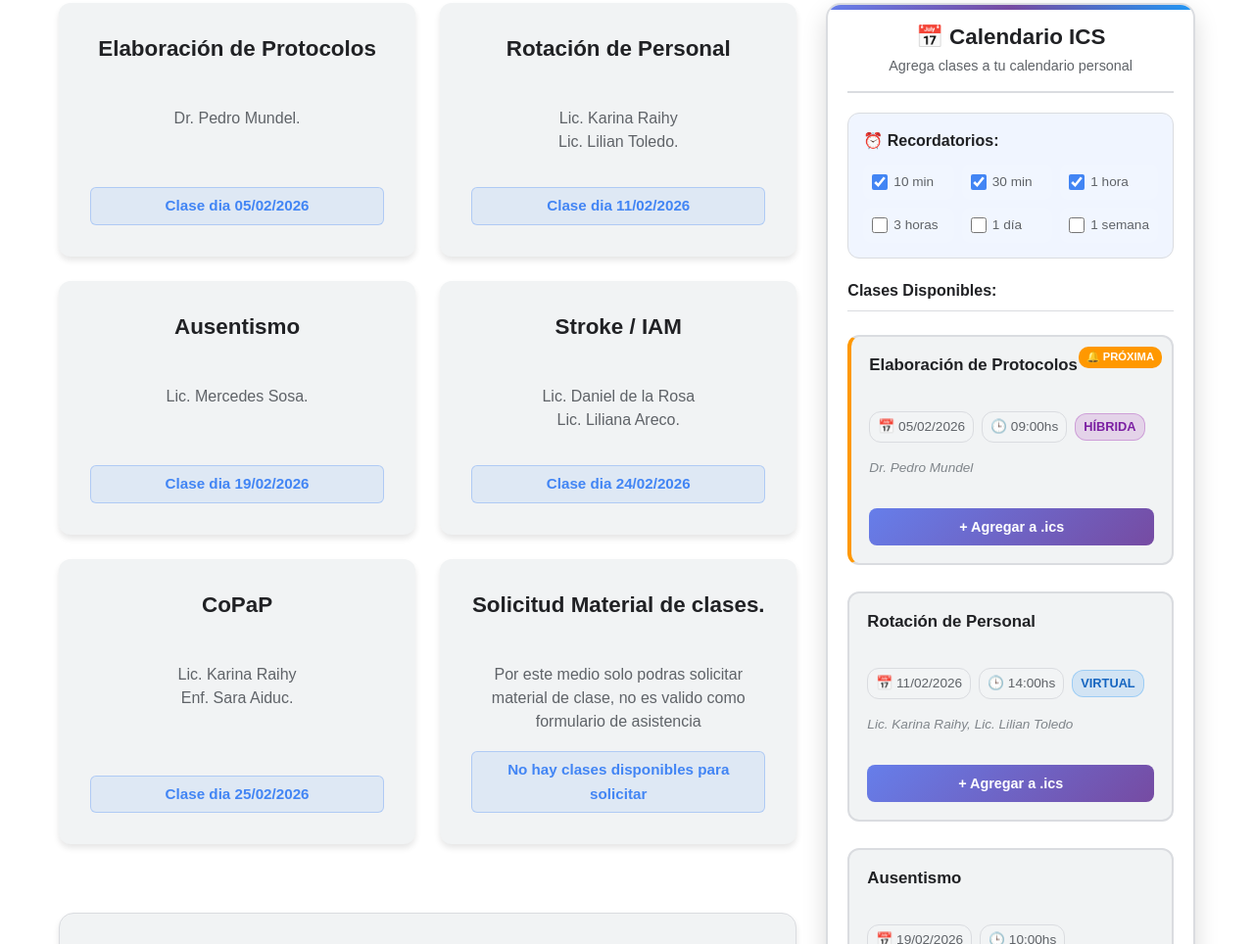
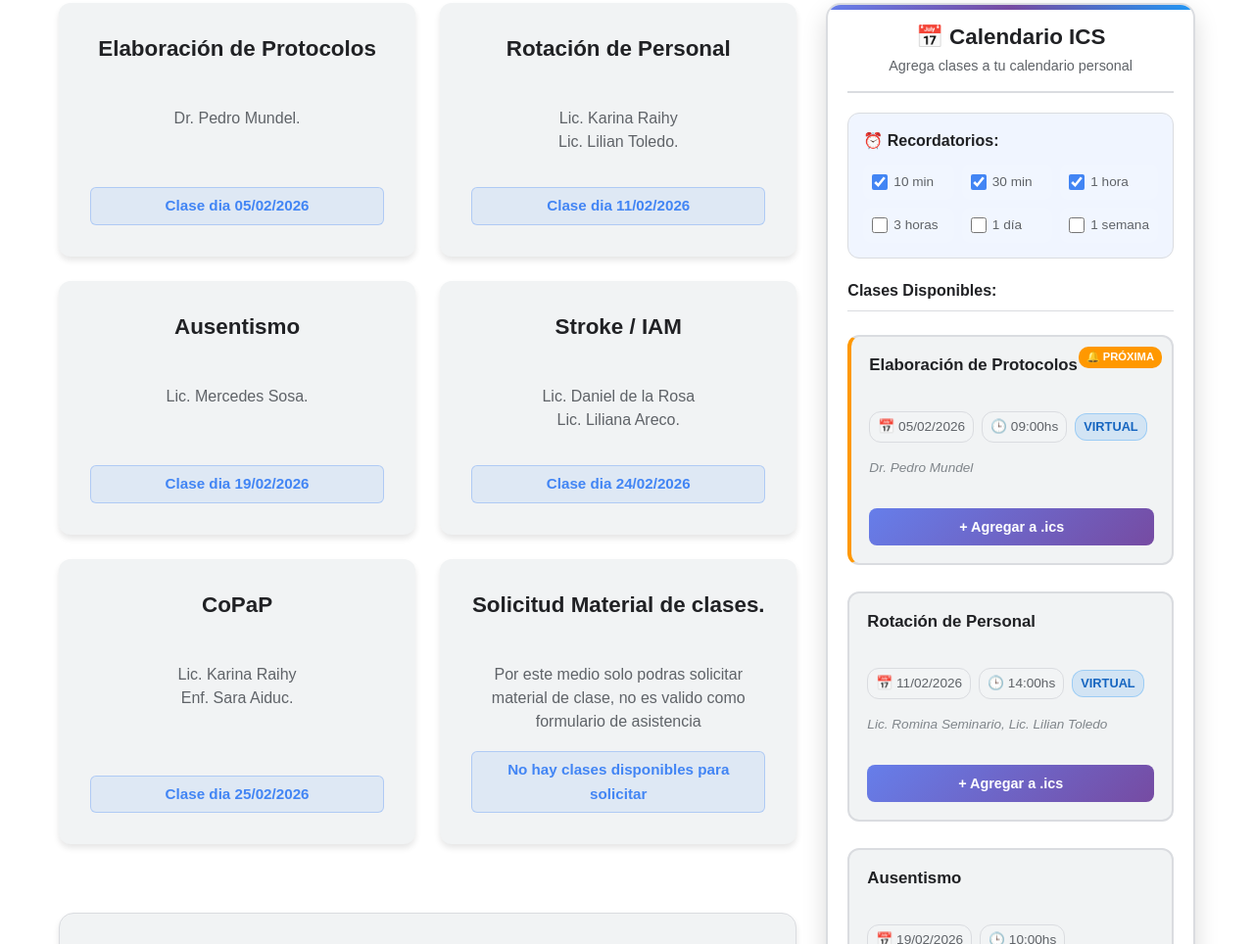
Before and after one commit to Juan-Pablo-230/sistema-formularios, a website: page index.html in a window 1280 px wide. Shown: the part 393-1357 px from the top of the page at 98% size. Drawn offline with Linux system fonts and the light colour scheme; no server answers.

Commit message:
Add files via upload

```diff
--- a/index.html
+++ b/index.html
@@ -148,7 +148,7 @@
                                 <div class="class-details">
                                     <span class="detail-item">📅 05/02/2026</span>
                                     <span class="detail-item">🕒 09:00hs</span>
-                                    <span class="detail-item modality hibrida">Híbrida</span>
+                                    <span class="detail-item modality virtual">Virtual</span>
                                 </div>
                                 <div class="class-instructor">Dr. Pedro Mundel</div>
                             </div>
@@ -166,7 +166,7 @@
                                     <span class="detail-item">🕒 14:00hs</span>
                                     <span class="detail-item modality virtual">Virtual</span>
                                 </div>
-                                <div class="class-instructor">Lic. Karina Raihy, Lic. Lilian Toledo</div>
+                                <div class="class-instructor">Lic. Romina Seminario, Lic. Lilian Toledo</div>
                             </div>
                             <button class="add-to-calendar-btn" onclick="calendarManager.addToCalendar(2)">
                                 + Agregar a .ics
```
Also changed, not shown: material.html (+1 -1 lines).
